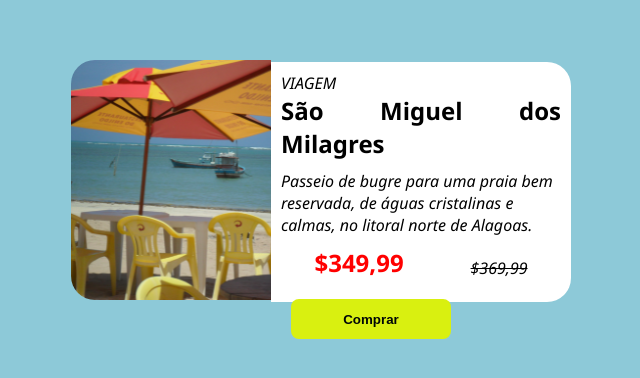
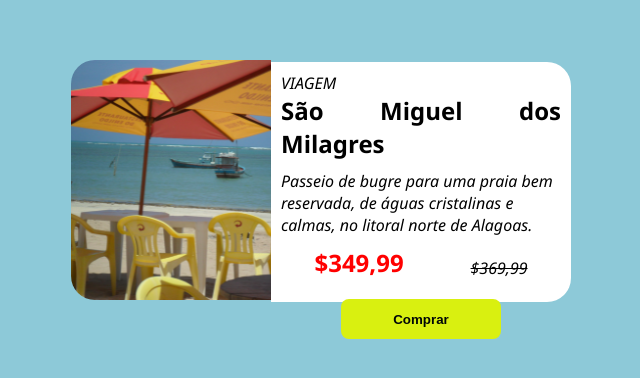
Before and after one commit to jacquelinenascimento/project1of20, a plain HTML site: page index.html in a window 1280 px wide. Shown: the part 218-596 px from the top of the page, without its empty margins (319-959 px from the left). Drawn offline with Linux system fonts and the light colour scheme.

Commit message:
centralizando botão

```diff
--- a/index.html
+++ b/index.html
@@ -18,9 +18,9 @@
             <p>Passeio de bugre para uma praia bem reservada, de águas cristalinas e calmas, no litoral norte de Alagoas.</p>
             <div class="prices">
                 <h1>$349,99</h1><p>$369,99</p>
+                <button class="buy">Comprar</button>
             </div>
 
-            <button class="buy">Comprar</button>
         </div>
     </section>
 </body>
--- a/style.css
+++ b/style.css
@@ -32,6 +32,8 @@ img {
     border-radius: 0 24px 24px 0;
     padding: 10px;
     font-family: 'Segoe UI', Tahoma, Geneva, Verdana, sans-serif;
+    display: flex;
+    flex-direction: column;
 }
 
 .container p {
@@ -51,6 +53,7 @@ img {
     display: flex;
     justify-content:space-around;
     align-items: center;
+    flex-wrap: wrap;
 }
 
 .prices p {
@@ -64,7 +67,6 @@ img {
 .buy {
     width: 20vh;
     height: 5vh;
-    display: inline-block;
     margin: 10px;
     cursor: pointer;
     border-radius: 8px;
```
